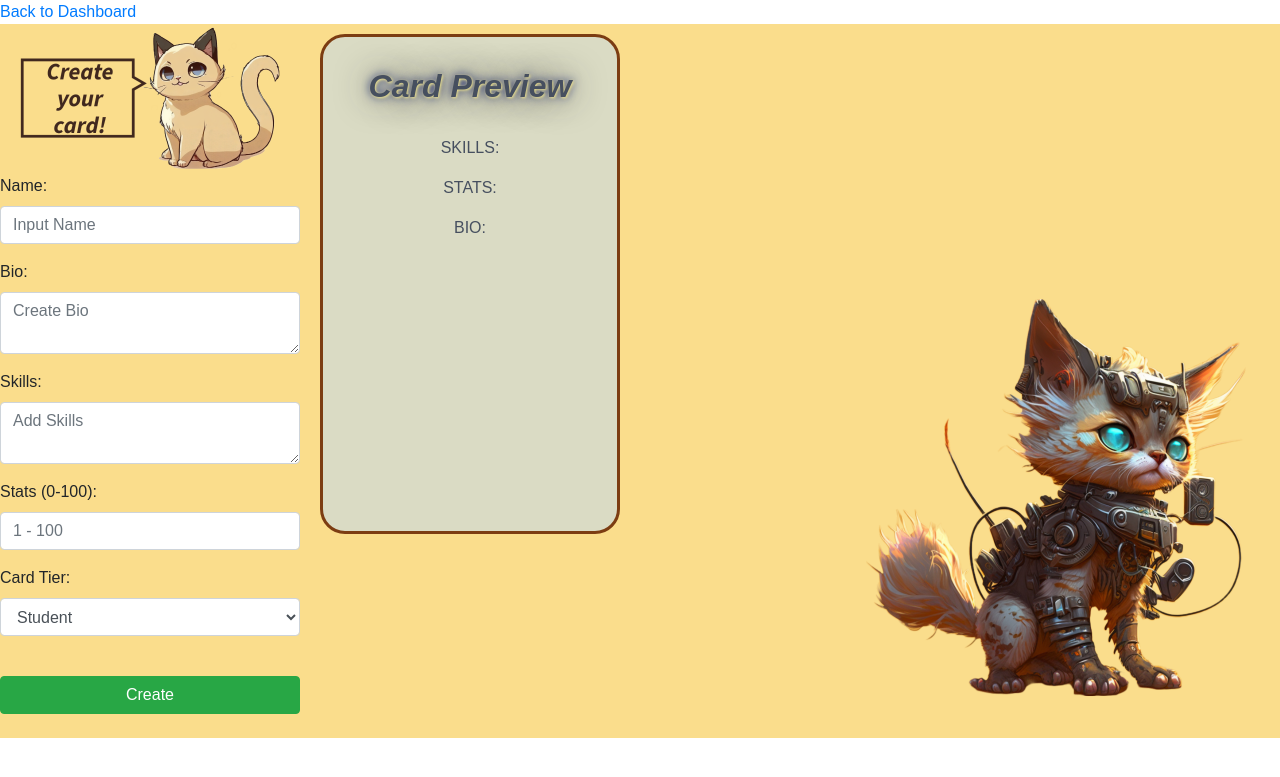
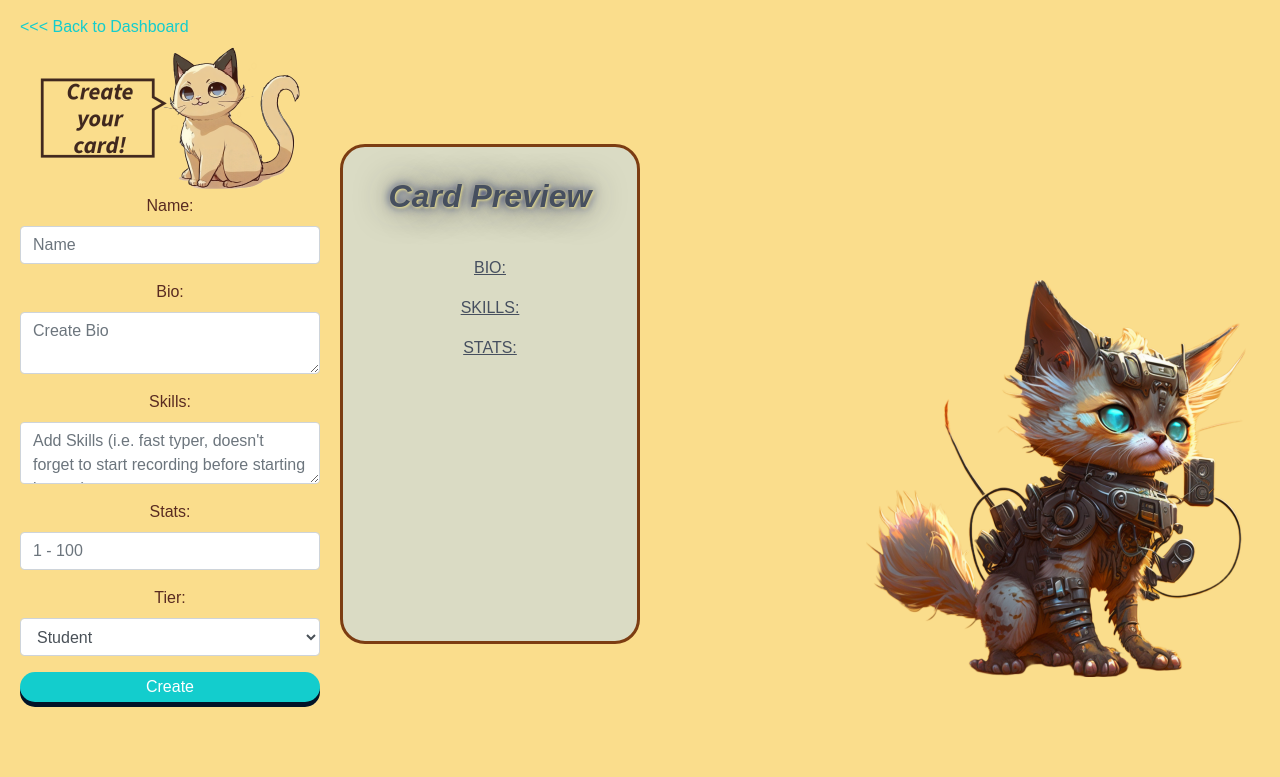
Before and after one commit to torteg4/funGroupProject, a Flask app: page /new/card in a window 1280 px wide. Shown: the top 777 px of the page. Run offline with Flask 2, Linux system fonts and the light colour scheme; the visitor is signed in with stand-in values (Sample User, id 1); data that the repository does not hold is empty; some libraries are stand-ins or nearby versions.

Commit message:
css completed on create form

```diff
--- a/flask_app/static/css/styles.css
+++ b/flask_app/static/css/styles.css
@@ -645,27 +645,60 @@ ul {
 
 
 /* CREATE A FORM CSS BEGINS */
+.create-bg {
+  background-color: #FADD8C;
+}
+
+.dashboard-nav {
+  margin: 15px 0px 0px 20px;
+}
+#dashboard-link {
+  color: #13CDCD;
+}
+/* #dashboard-link:visited {
+  color: #109393;
+} */
+#dashboard-link:hover {
+  color: #bc6608;
+}
 
 #createContainer {
-  background-color: #FADD8C;
   display: flex;
   background-image: url(../pictures/create-bg-transparent.png);
   background-repeat: no-repeat;
   background-position: right bottom;
-
+  padding: 5px 0;
 }
 
 .createContainerLeft{
-  /* width: 300px;
-  display: flex;
-  flex-direction:column; */
-  background-color: ;
+  text-align: center;
+  width: 300px;
+  margin: 0px 0px 0px 20px;
+}
+.create-label {
+  color: #592b21;
 }
 
-.create-form {
-  width: 300px;
-  display: flex;
-  flex-direction:column;
+.create-btn {
+  cursor: pointer;
+  height:30px;
+  outline: none;
+  color: #fff;
+  background-color: #13CDCD;
+  border: none;
+  border-radius: 15px;
+  box-shadow: 0 5px #021327;
+  transition-duration: 0.1s;
+}
+
+.create-btn:hover {
+  background-color: #0C8383; /* Green */
+}
+
+.create-btn:active {
+  background-color: #063737;
+  box-shadow: 0 2px #24262d;
+  transform: translateY(4px);
 }
 
 .createContainerRight {
@@ -674,8 +707,15 @@ ul {
   border: 3px solid #7c3d12;
   border-radius: 25px;
   background-color: #DADBC4;
-  margin:10px 20px 10px 20px;
+  margin: 100px 10px 70px 20px;
   text-align: center;
+
+}
+
+.create-form {
+  width: 300px;
+  display: flex;
+  flex-direction:column;
 }
 
 .cardPreview {
@@ -687,7 +727,7 @@ ul {
 .cardPreview-title {
   padding-top:10px;
   margin-top: 20px;
-  margin-bottom: 5px;
+  margin-bottom: 15px;
   color: #464f5f;
   font-weight: bold;
   text-shadow: 1px 1px 3px #f4e88e, 0 0 35px #232126, 0 0 10px #19297C;
@@ -705,6 +745,7 @@ ul {
 
 #skills-output, #stats-output, #bio-output {
   color: #8b5122;
+  text-decoration: none;
 }
 
 .cardPreview-body {
@@ -713,9 +754,15 @@ ul {
   margin-bottom: 0;
   background-color: #DADBC4;
 }
-.cardPreview-list {
+
+.cardPreview-list{
   padding: inherit;
   list-style-type:none;
+}
+.cardPreview-list span{
+  padding: inherit;
+  list-style-type:none;
+  text-decoration: underline;
 }
 .cardPreview-list-item{
   padding: inherit;
--- a/flask_app/templates/create_card.html
+++ b/flask_app/templates/create_card.html
@@ -4,24 +4,21 @@
     <meta charset="UTF-8">
     <meta http-equiv="X-UA-Compatible" content="IE=edge">
     <meta name="viewport" content="width=device-width, initial-scale=1.0">
-    <link rel="stylesheet" type="text/css" href="{{ url_for('static', filename='./css/styles.css')}}">
     <link rel="stylesheet" href="https://stackpath.bootstrapcdn.com/bootstrap/4.3.1/css/bootstrap.min.css"
     integrity="sha384-ggOyR0iXCbMQv3Xipma34MD+dH/1fQ784/j6cY/iJTQUOhcWr7x9JvoRxT2MZw1T" crossorigin="anonymous">
+    <link rel="stylesheet" type="text/css" href="{{ url_for('static', filename='./css/styles.css')}}">
     <script src="https://ajax.googleapis.com/ajax/libs/jquery/3.5.1/jquery.min.js"></script>
-    <title>Card Creation.</title>
+    <title>Card Creation</title>
 </head>
-<body>
 
-    <div class="nav_bar">
-        <a href="/dashboard">Back to Dashboard</a>
+<body class="create-bg">
+
+    <div class="dashboard-nav">
+        <a id="dashboard-link" href="/dashboard"><<< Back to Dashboard</a>
     </div>
 
     <div id="createContainer">
-        <!-- <img class="create-bg-kitty" src="{{ url_for('static', filename='pictures/create-bg-transparent.png') }}" alt="BG Kitty"> -->
-
         <div class="createContainerLeft">
-
-
             <form action="/cards/add_to_db" method="post" class="create-form"  enctype="multipart/form-data">
 
                 <img class="create-kitty" src="{{ url_for('static', filename='pictures/create-cat.png') }}" alt="Create Kitty">
@@ -29,7 +26,7 @@
                 {% with messages = get_flashed_messages() %}
                     {% if messages %}
                     <div class="alert alert-danger" role="alert">
-            <strong>ALERT ERROR</strong>
+                        <strong>ERROR</strong>
                         {% for message in messages %}
                             <p>{{message}}</p>
                         {% endfor %}
@@ -38,27 +35,27 @@
                 {% endwith %}
 
                 <div class="form-group">
-        <label for="name">Name:</label>
-        <input type="text" name="name" value="{{name}}" id="cardName" class="form-control" placeholder="Input Name">
+                    <label for="name" class="create-label">Name:</label>
+                    <input type="text" name="name" value="{{name}}" id="cardName" class="form-control" placeholder="Name">
                 </div>
 
                 <div class="form-group">
-        <label for="bio">Bio:</label>
+                    <label for="bio" class="create-label">Bio:</label>
                     <textarea name="bio" value="{{bio}}" class="form-control" placeholder="Create Bio" id="bio-input"></textarea>
                 </div>
 
                 <div class="form-group">
-        <label for="skills">Skills:</label>
-        <textarea name="skills" value="{{skills}}" class="form-control" placeholder="Add Skills" id="skills-input"></textarea>
+                    <label for="skills" class="create-label">Skills:</label>
+                    <textarea name="skills" value="{{skills}}" class="form-control" placeholder="Add Skills (i.e. fast typer, doesn't forget to start recording before starting lecture)" id="skills-input"></textarea>
                 </div>
 
                 <div class="form-group">
-        <label for="stats">Stats (0-100):</label>
+                    <label for="stats" class="create-label">Stats:</label>
                     <input type="number" min="1" max="100" name="stats" value="{{stats}}" class="form-control" placeholder="1 - 100" id="stats-input">
                 </div>
 
                 <div class="form-group">
-        <label for="tier">Card Tier:</label>
+                    <label for="tier" class="create-label">Tier:</label>
                     <select name="tier" class="form-control">
                         <option value="Student">Student</option>
                         <option value="Alumni">Alumni</option>
@@ -72,7 +69,7 @@
                 <input type="file" name="file" value="Upload" class="form-control-file" accept="image/*">
             </div> -->
 
-        <input type="submit" value="Create" class="my-4 btn btn-success">
+                <input type="submit" value="Create" class="create-btn">
             </form>
         </div>
 
@@ -108,15 +105,14 @@
                 <!-- <h3 class="card-subtitle"><p id="tier-output"></p></h3> -->
                 <div  class="cardPreview-body">
                     <ul class="cardPreview-list">
+                        <li><span class="cardPreview-list-item">BIO:</span><p id="bio-output"></p></li>
                         <li><span class="cardPreview-list-item">SKILLS:</span> <p id="skills-output"></p> </li>
                         <li><span class="cardPreview-list-item">STATS:</span> <p id="stats-output"></p></li>
-                    <li><p class="cardPreview-list-item">BIO: <p id="bio-output"></p></p>
-                    </li>
                     </ul>
                 </div>
             </div>
         </div>
+
     </div>
-
 </body>
 </html>
--- a/flask_app/templates/edit_card.html
+++ b/flask_app/templates/edit_card.html
@@ -11,8 +11,8 @@
     <title>Edit Card</title>
 </head>
 <body>
-    <div class="nav_bar">
-        <a href="/dashboard">Back to Dashboard</a>
+    <div class="dashboard-nav">
+        <a id="dashboard-link" href="/dashboard"><<< Back to Dashboard</a>
     </div>
 
     <div id="editContainer">
```
Lines whose indentation alone changed are shown as unchanged.
